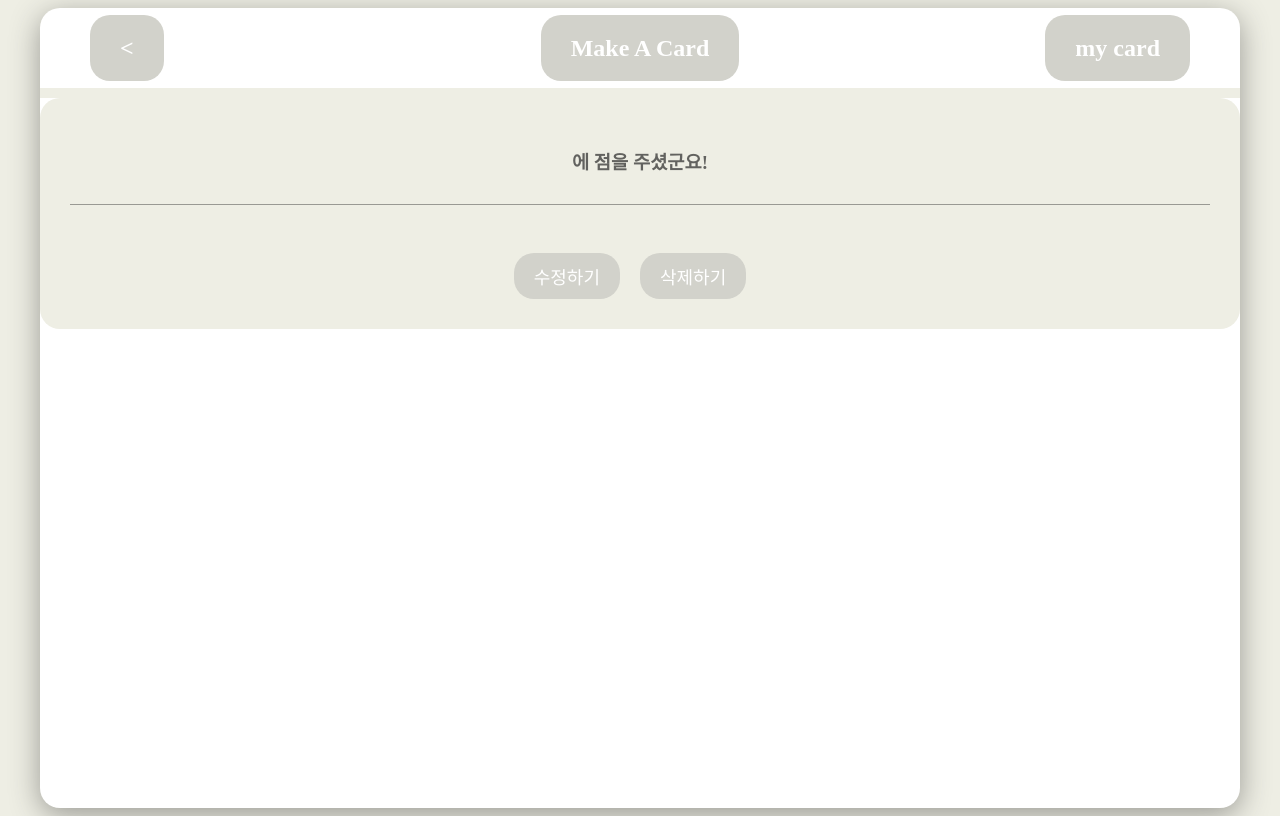
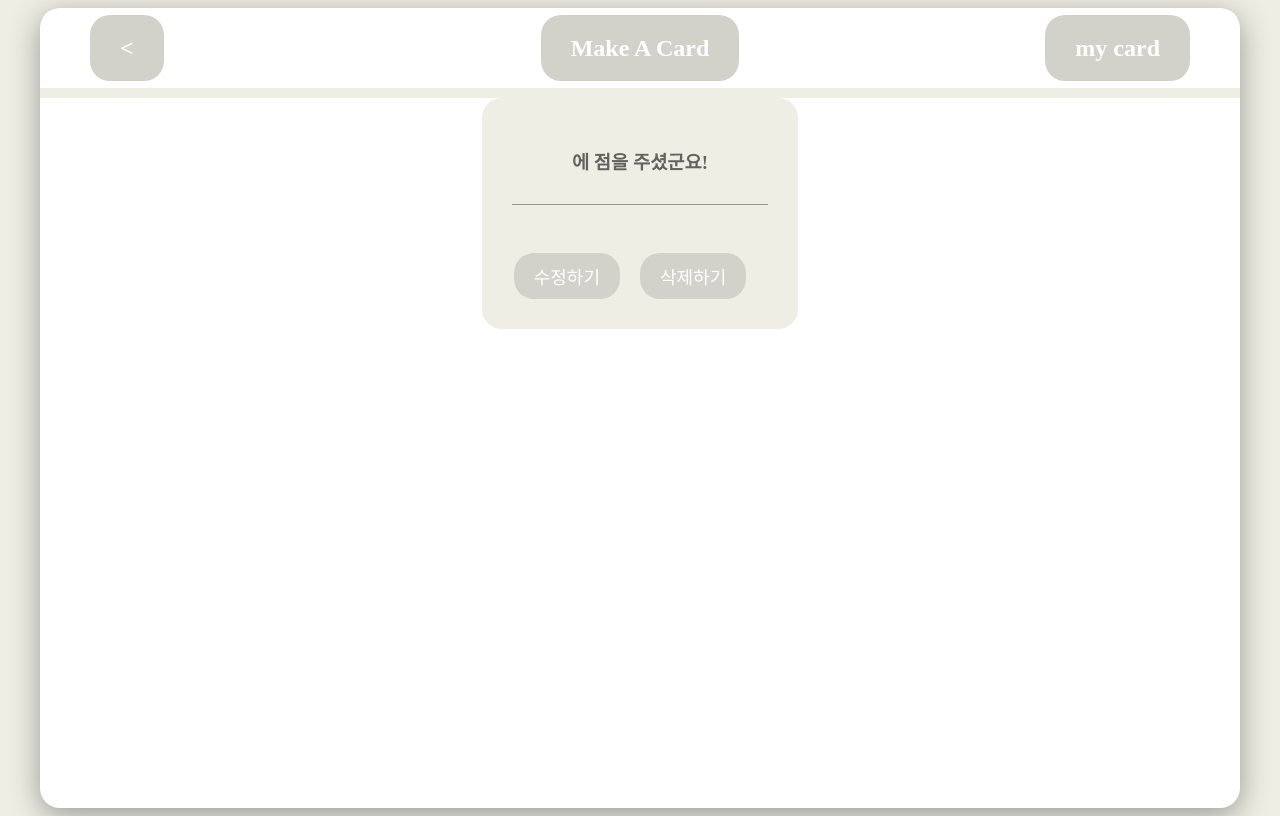
Before and after one commit to khy731/Movie-Card, a React (Create React App) app: page /card/1 in a window 1280 px wide. Built offline with nearby package versions, Linux system fonts and the light colour scheme; no server answers.

Commit message:
모달 크기 조절

```diff
--- a/src/App.css
+++ b/src/App.css
@@ -190,18 +190,6 @@ a {
     margin-bottom: 50px;
 }
 
-.AllCard {
-    color: #999993;
-}
-
-.AllCard h3 {
-    padding-bottom: 30px;
-
-    text-align: center;
-    color: #62625F;
-    border-bottom: 1px solid #999993;
-}
-
 .MyCard button {
     background-color: white;
     border: 0;
@@ -220,11 +208,17 @@ a {
     max-width: 20vw;
     min-height: 10vh;
     background-color: #eeeee4;
+    color: #999993;
     border-radius: 20px;
 }
 
 .CardList > h3 {
     margin-bottom: 50px;
+    padding-bottom: 30px;
+
+    text-align: center;
+    color: #62625F;
+    border-bottom: 1px solid #999993;
 }
 
 /* Card */
@@ -233,8 +227,10 @@ a {
     margin: 0 auto;
     padding: 30px;
 
-    min-width: 20vw;
+    min-width: 15vw;
+    max-width: 20vw;
     min-height: 20vh;
+    max-height: 40vh;
 
     text-align: center;
     color: #999993;
```
